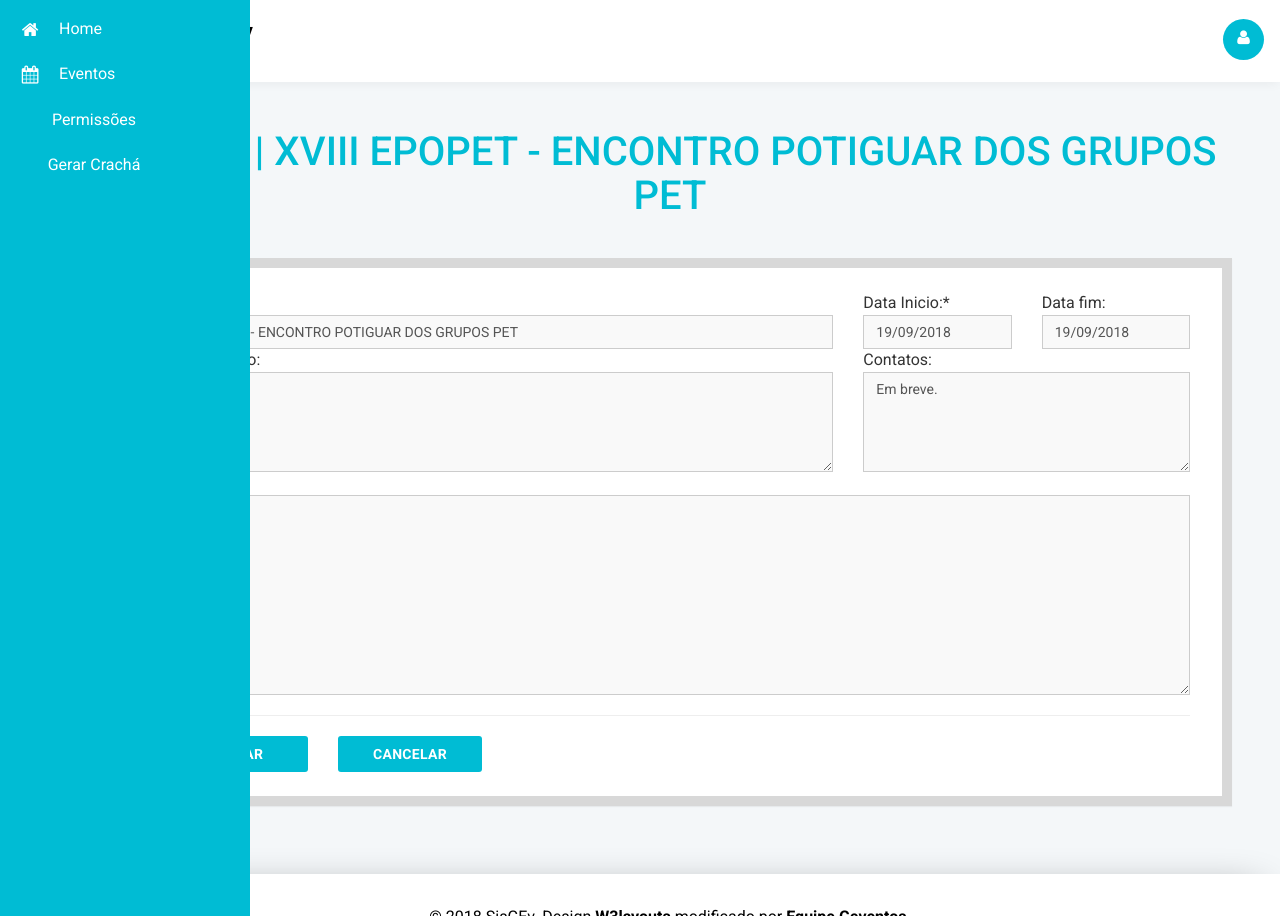
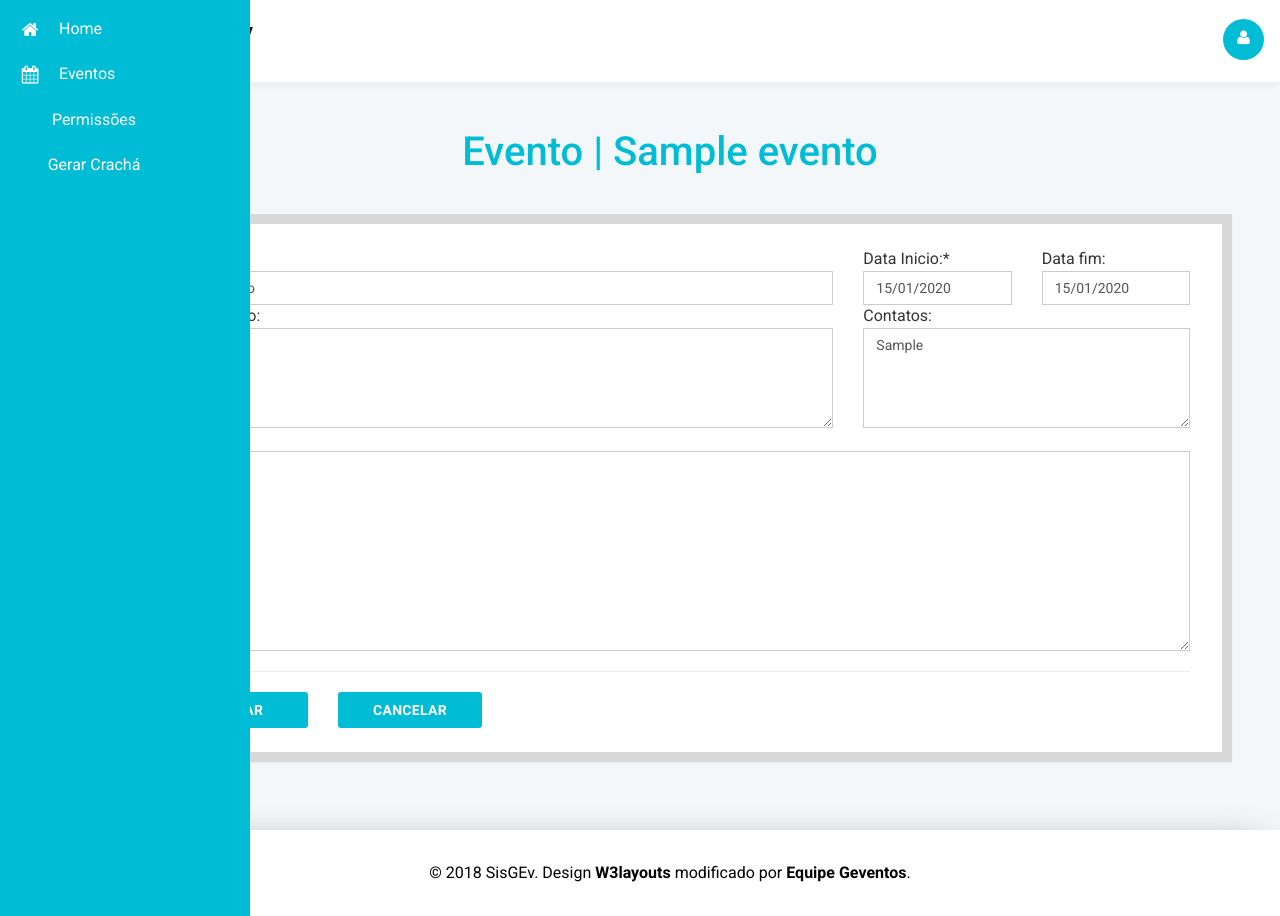
Before and after one commit to Geventos/projetogeventos, a PHP site: page /editarevento.php?id_evento=1 in a window 1280 px wide. Run offline with PHP 8.4, Linux system fonts and the light colour scheme; tables that the repository leaves empty hold one stand-in row (values such as "Sample post"); data that the repository does not hold is empty; some web fonts are replaced.

Commit message:
Logica para puxar do banco as informações de evento

```diff
--- a/editarevento.php
+++ b/editarevento.php
@@ -1,12 +1,15 @@
-<!--A Design by W3layouts
-Author: W3layout
-Author URL: http://w3layouts.com
-License: Creative Commons Attribution 3.0 Unported
-License URL: http://creativecommons.org/licenses/by/3.0/
--->
+<?php
+require_once("classes/Conexao.php");
+require_once("classes/DAOEvento.php");
+$cx = new Conexao();
+$codigo  = $_GET['id_evento'];
+$consulta = "SELECT * FROM evento WHERE id_evento = $codigo limit 1";
+$con = mysqli_query($cx->getBanco(), $consulta);
+$linha = mysqli_fetch_assoc($con);
+?>
 <!DOCTYPE html>
 <head>
-	<title>SisGEv | Evento</title>
+	<title>SisGEv | Evento - <?php echo $linha['nome']?></title>
 	<meta name="viewport" content="width=device-width, initial-scale=1">
 	<meta http-equiv="Content-Type" content="text/html; charset=utf-8" />
 	<meta name="keywords" content="Colored Responsive web template, Bootstrap Web Templates, Flat Web Templates, Android Compatible web template,
@@ -29,7 +32,7 @@ License URL: http://creativecommons.org/licenses/by/3.0/
 			<!-- grids -->
 			<div class="grids">
 				<div class="progressbar-heading grids-heading">
-						<h2>Evento | XVIII EPOPET - ENCONTRO POTIGUAR DOS GRUPOS PET</h2>
+					<h2>Evento | <?php echo $linha['nome']?></h2>
 				</div>
 				<div class="panel panel-widget forms-panel">
 					<div class="forms">
@@ -41,19 +44,19 @@ License URL: http://creativecommons.org/licenses/by/3.0/
 											<label for="nomeevento">
 												Name:*
 											</label>
-												<input type="text" name="nomeevento" class="form-control" id="nomeevento" value="XVIII EPOPET - ENCONTRO POTIGUAR DOS GRUPOS PET" placeholder="Nome do evento" disabled>
+											<input type="text" name="nomeevento" class="form-control" id="nomeevento" value="<?php echo $linha['nome']?>">
 										</div>
 										<div class="col-sm-2">
 											<label for="datainicio">
 												Data Inicio:*
 											</label>
-												<input type="text" name="pdatainicio" class="form-control" id="datainicio" value="19/09/2018" disabled>
+											<input type="text" name="pdatainicio" class="form-control" id="datainicio" value="<?php echo date ("d/m/Y", strtotime($linha['data_ini']));?>">
 										</div>
 										<div class="col-sm-2">
 											<label for="datafim">
 												Data fim:
 											</label>
-												<input type="test" name="datafim" class="form-control" id="datafim" value="19/09/2018" disabled>
+											<input type="test" name="datafim" class="form-control" id="datafim" value="<?php echo date ("d/m/Y", strtotime($linha['data_fim']));?>">
 										</div>
 									</div>
 									<div class="row">
@@ -61,13 +64,13 @@ License URL: http://creativecommons.org/licenses/by/3.0/
 											<label for="sobreevento">
 												Sobre o Evento:
 											</label>
-												<textarea class="form-control" id="sobreevento" disabled>Em breve.</textarea>
+											<textarea class="form-control" id="sobreevento"><?php echo $linha['sobre'];?></textarea>
 										</div>
 										<div class="col-sm-4">
 											<label for="contatos">
 												Contatos:
 											</label>
-												<textarea class="form-control" id="contatos" disabled>Em breve.</textarea>
+											<textarea class="form-control" id="contatos"><?php echo $linha['contatos'];?></textarea>
 										</div>
 									</div>
 									<div class="row">
@@ -75,7 +78,7 @@ License URL: http://creativecommons.org/licenses/by/3.0/
 											<label for="programacao">
 												Programação:
 											</label>
-													<textarea class="form-control" id="programacao" disabled>Em breve.</textarea>
+											<textarea class="form-control" id="programacao"><?php echo $linha['programação'];?></textarea>
 										</div>
 									</div>
 									<hr>
```
Lines whose indentation alone changed are shown as unchanged.
